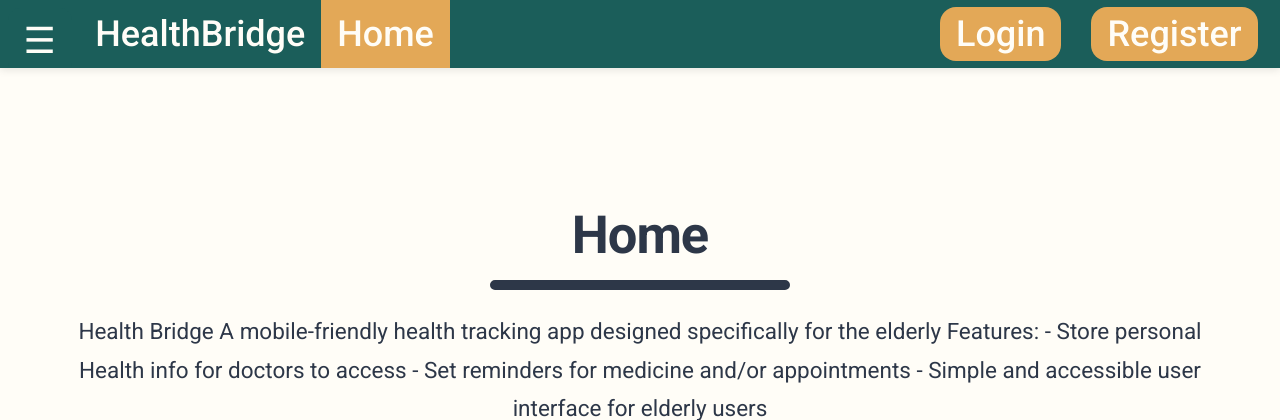
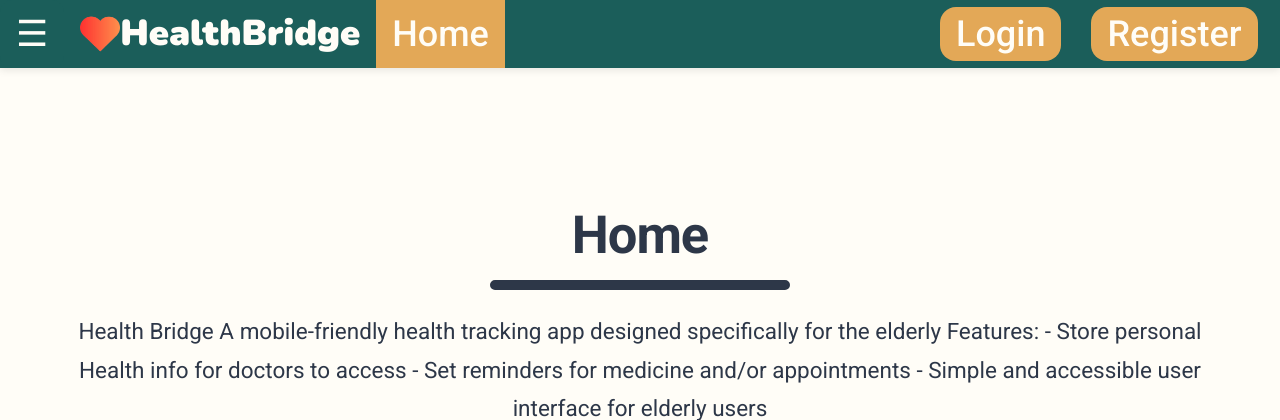
Before and after one commit to DeKingRey/HealthBridge, a Flask app: page / in a window 1280 px wide. Shown: the top 420 px of the page. Run offline with Flask 3, Linux system fonts and the light colour scheme.

Commit message:
Logo images

```diff
--- a/app/routes.py
+++ b/app/routes.py
@@ -219,7 +219,7 @@ def generate_health_pdf(user):
     }
 
     html = render_template("health-pdf-template.html", **data)
-    pdf = HTML(string=html).write_pdf()
+    pdf = HTML(string=html, base_url=request.url_root).write_pdf()
 
     return pdf
 
--- a/app/static/css/style.css
+++ b/app/static/css/style.css
@@ -11,6 +11,11 @@
 @font-face {
     font-family: "roboto";
     src: url("roboto.ttf");
+}
+
+@font-face {
+    font-family: "nunito";
+    src: url("nunito.ttf");
 }
 
 * {
@@ -90,6 +95,16 @@ main {
         opacity: 1;
         transform: translateY(0);
     }
+}
+
+.header-logo {
+    font-family: "nunito";
+    font-weight: 1000 !important;
+}
+
+.header-logo img {
+    width: auto;
+    height: 40px;
 }
 
 .btns {
--- a/app/templates/health-info.html
+++ b/app/templates/health-info.html
@@ -93,7 +93,6 @@
         </div>
     {% endfor %}
 </div>
-
 <script src="static/js/modal.js"></script>
 <script>
     // Controls accordion content
--- a/app/templates/layout.html
+++ b/app/templates/layout.html
@@ -11,11 +11,14 @@
 <body class="theme">
     <!-- Navbar -->
     <nav class="w3-bar primary-colour w3-xxlarge">
-        <button id="openNav" class="mobile-nav w3-bar-item btn-hover-colour w3-mobile w3-btn" onclick="openNav()"
-        style="display: none;">
+        <button id="openNav" class="mobile-nav w3-bar-item btn-hover-colour w3-btn" onclick="openNav()"
+        style="display: none; margin: auto;">
             &#9776;
         </button>
-        <div class="w3-bar-item w3-left white-text-colour w3-mobile">HealthBridge</div>
+        <div class="w3-bar-item w3-left white-text-colour w3-mobile header-logo">
+            <img src="/static/uploads/heart.png" alt="heart-image">
+            HealthBridge
+        </div>
 
         <div class="computer-nav primary-colour" style="width: 100%; height: 100%">
             <a href="/" class="w3-bar-item btn-hover-colour w3-mobile {% if request.path == '/' %}accent-colour{% endif %}">
@@ -147,7 +150,9 @@
     </script>
 
 
-    <footer class="w3-bar black-container">&copy;Miguel Monreal 2026</footer>
+    <footer class="w3-bar black-container">
+        &copy;Miguel Monreal 2026
+    </footer>
 
     <script>
         function openNav() {
```
Also changed, not shown: app/templates/health-pdf-template.html (+12 -0 lines), app/static/css/nunito.ttf (added), app/static/uploads/healthbridge.png (added), app/static/uploads/heart.png (added).
